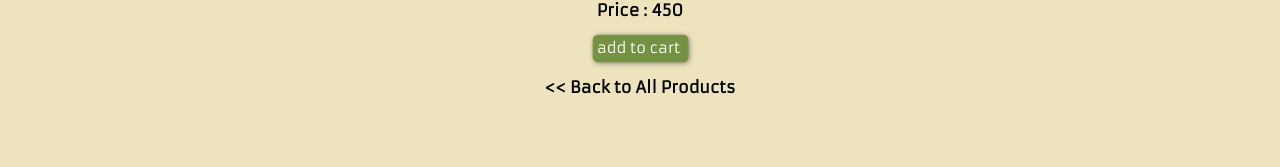
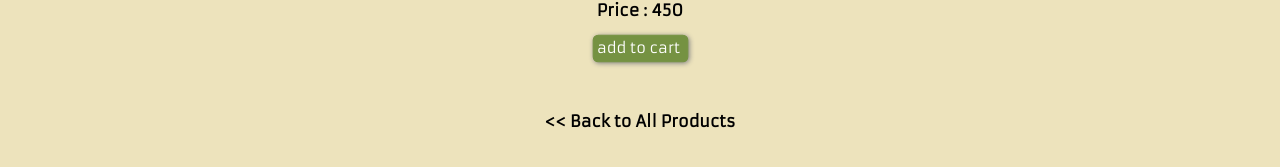
Before and after one commit to ranjit-t/OrgaNickel, a React (Create React App) app: page /product/1 in a window 1280 px wide. Shown: the part 495-662 px from the top of the page. Built offline with nearby package versions, Linux system fonts and the light colour scheme.

Commit message:
navigation through clicks on products

```diff
--- a/src/Pages/Product.js
+++ b/src/Pages/Product.js
@@ -49,7 +49,7 @@ export default function Product() {
       </button>
 
       <p
-        style={{ cursor: "pointer" }}
+        style={{ cursor: "pointer", marginTop: "50px" }}
         onClick={() => {
           navigate("/products");
         }}
--- a/src/Pages/Products.css
+++ b/src/Pages/Products.css
@@ -18,6 +18,7 @@ img:hover {
   row-gap: 50px;
   margin-left: 15%;
   margin-right: 15%;
+  margin-bottom: 60px;
 }
 .product {
   width: 200px;
```
